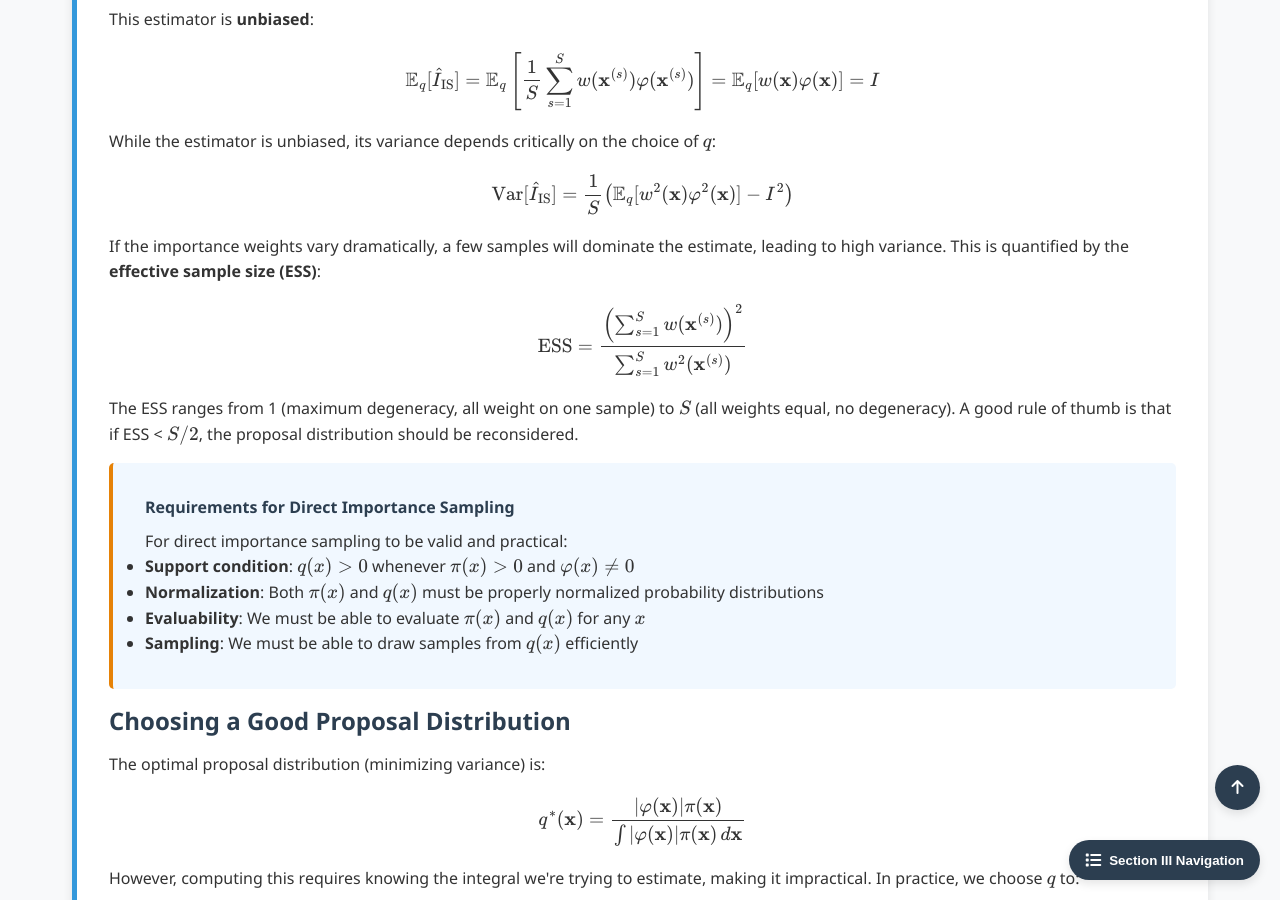
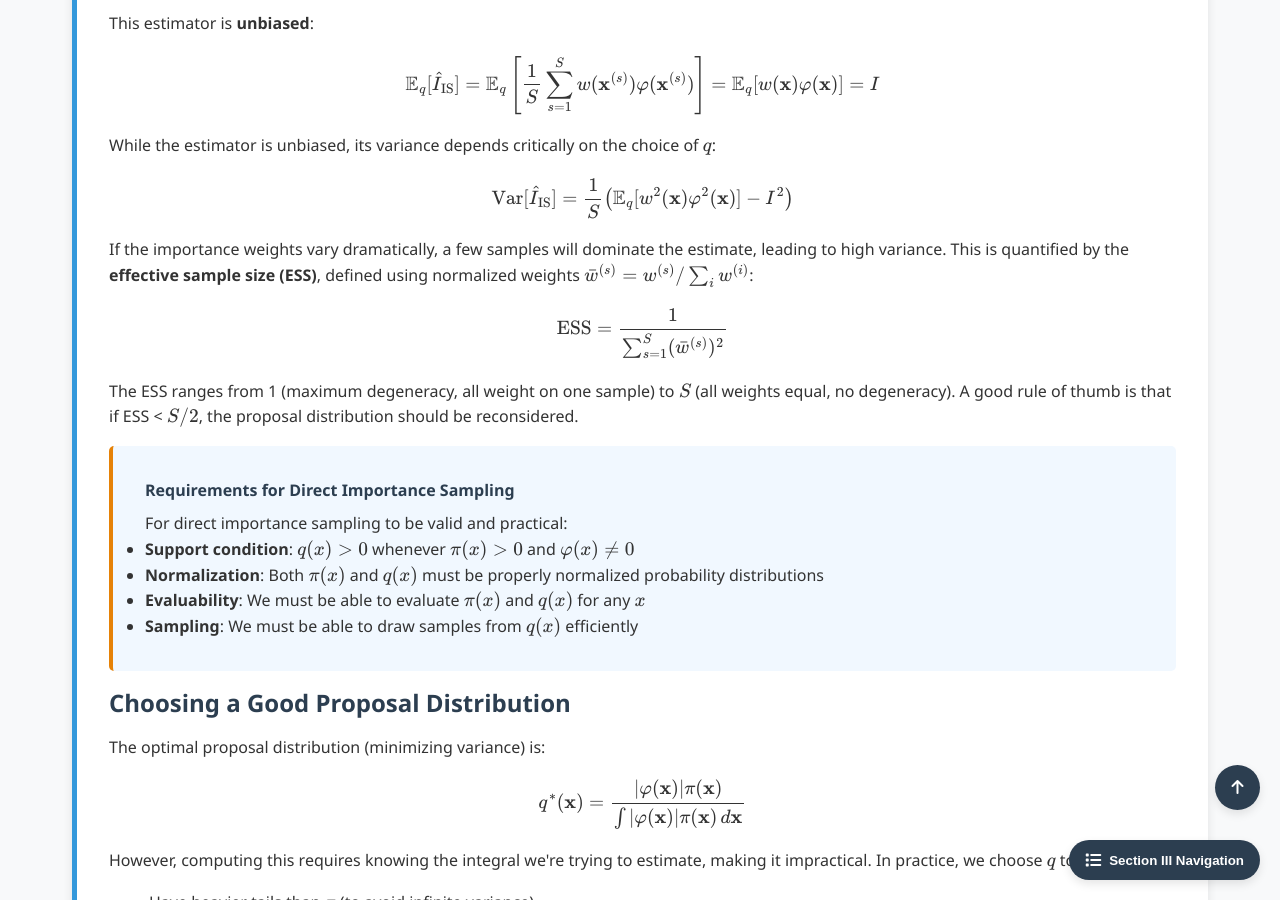
Before and after one commit to Yusukey01/yusukey01.github.io, a Jekyll site: the page built from Mathematics/Probability/importance_sampling.html, in a window 1280 px wide and 900 px high, scrolled down 2898 px. Built offline with Jekyll 4.4.1, drawn with Linux system fonts in a browser that asks for light colours.

Commit message:
making Importance sampling, direct

```diff
--- a/Mathematics/Probability/importance_sampling.html
+++ b/Mathematics/Probability/importance_sampling.html
@@ -274,12 +274,12 @@ uses_python: false
                 </p>
                 <p>
                     If the importance weights vary dramatically, a few samples will dominate the estimate, leading to high variance.
-                    This is quantified by the <strong>effective sample size (ESS)</strong>:
+
+                    This is quantified by the <strong>effective sample size (ESS)</strong>,
+                    defined using normalized weights \(\bar{w}^{(s)} = w^{(s)}/\sum_i w^{(i)}\):
                     \[
-                    \text{ESS} = \frac{\left(\sum_{s=1}^S w(\mathbf{x}^{(s)})\right)^2}{\sum_{s=1}^S w^2(\mathbf{x}^{(s)})}
+                    \text{ESS} = \frac{1}{\sum_{s=1}^S (\bar{w}^{(s)})^2}
                     \]
-                </p>
-                <p>
                     The ESS ranges from 1 (maximum degeneracy, all weight on one sample) to \(S\) (all weights equal, no degeneracy).
                     A good rule of thumb is that if ESS < \(S/2\), the proposal distribution should be reconsidered.
                 </p>
```
